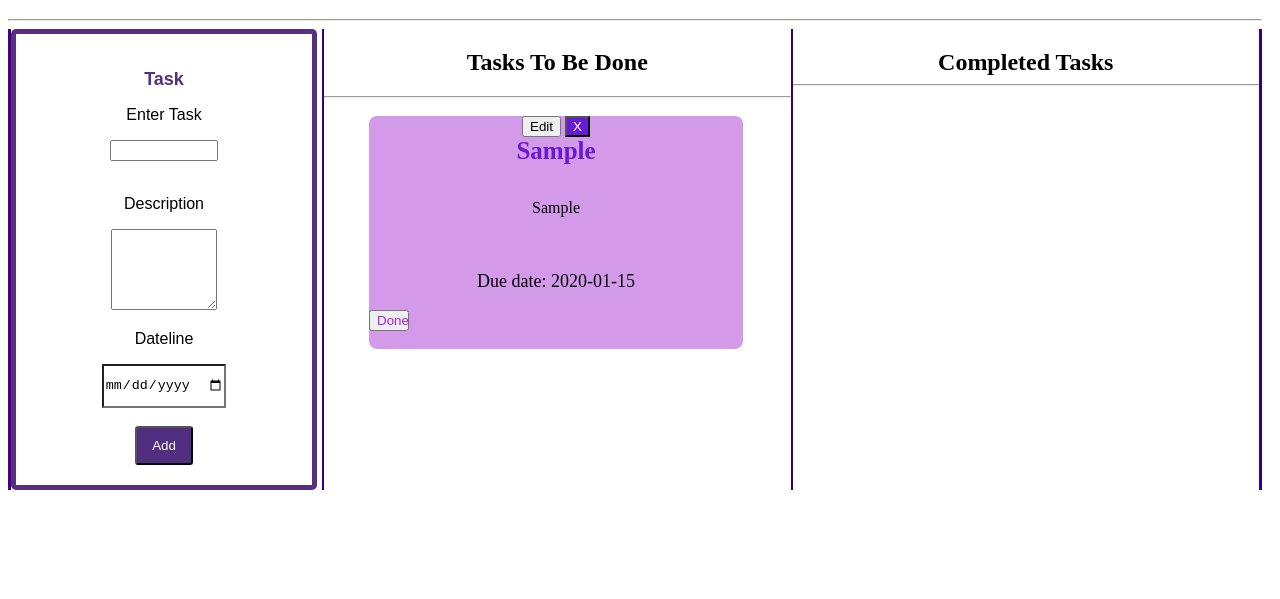
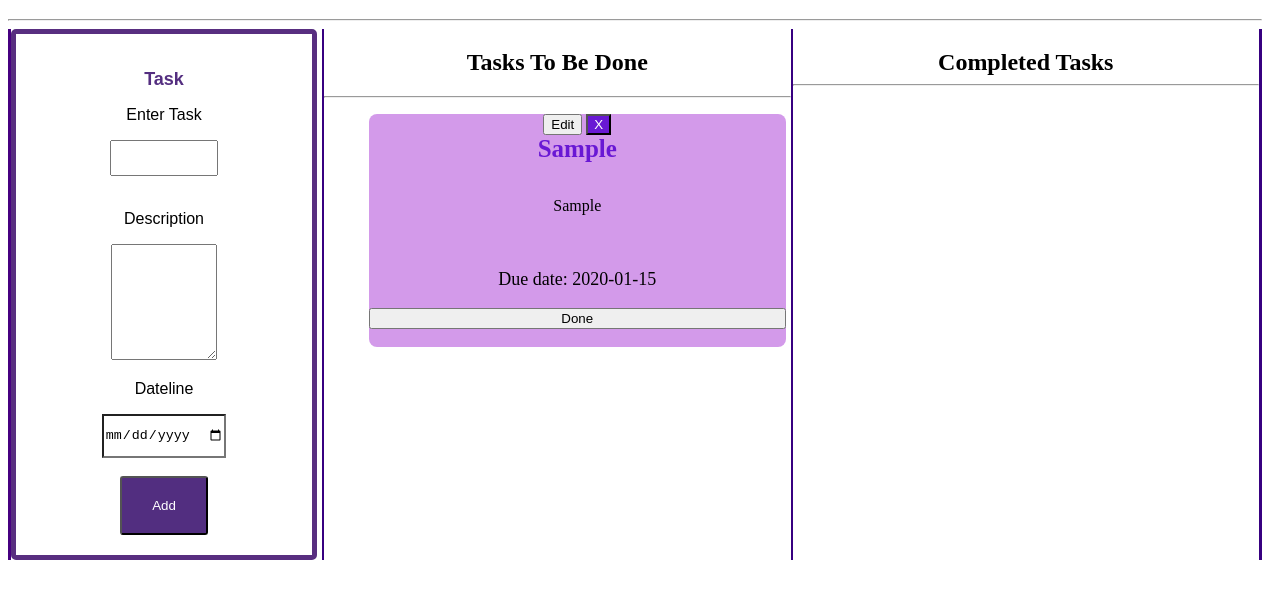
Before and after one commit to koechcoding/CRUD_NO_LIB, a plain HTML site: page index.html in a window 1280 px wide. Both pictures are taken after typing "Sample", "Sample", "2020-01-15" into the empty fields and a click on the button "Add". Shown: the part 99-698 px from the top of the page. Drawn offline with Linux system fonts and the light colour scheme.

Commit message:
no libraries

```diff
--- a/index.css
+++ b/index.css
@@ -8,7 +8,6 @@
 .fill-form {
     padding-left: 10px;
     padding-right: 30px;
-    width: 90%;
     border-radius: 8px;
     text-align: center;
     align-items: center;
@@ -20,8 +19,13 @@
     height: 40px;
     background-color: rgb(255, 255, 255);
 }
-form-control{
-    width: 500px;
+.form-control{
+  height: 30px;
+  width: 100px;
+}
+.form-control-1{
+    width: 400px;
+    height: 110px;
 }
 .todo {
     padding-top: 30px;
@@ -49,11 +53,6 @@ form-control{
    border-right: 2px solid rgb(55, 0, 128);
    border-left: 2px solid rgb(55, 0, 128);
    width: 600px;
-}
-#tasks {
-    padding-top: 5px;
-    margin: 0;
-    width: 30vw;
 }
 .task-list{
     display: flex;
@@ -90,7 +89,7 @@ form-control{
 }
 .add-btn{
   background-color: #522e80;
-  padding: 10px 15px;
+  padding: 20px 30px;
   border-radius: 3px;
   text-decoration: none;
   color: #fff;
--- a/index.html
+++ b/index.html
@@ -27,10 +27,8 @@
                 <p class="tasks-title">Description</p>
                 <textarea
                 name=""
-                class="form-control"
+                class="form-control-1"
                 id="descriptionArea"
-                cols="30"
-                rows="5"
               ></textarea>
               <br />
               <p class="tasks-title">Dateline</p>
--- a/index.js
+++ b/index.js
@@ -44,7 +44,7 @@ let add = document.getElementById("add");
           <p>${x.description}</p>
           <br />
           <span class="date-text">Due date: ${x.date}</span><br />
-          <button  class="button" onClick="changeListener(this)" >Done</button><br />
+          <button  class="click-button" onClick="changeListener(this)" >Done</button><br />
 
         </li>
       `);
```
